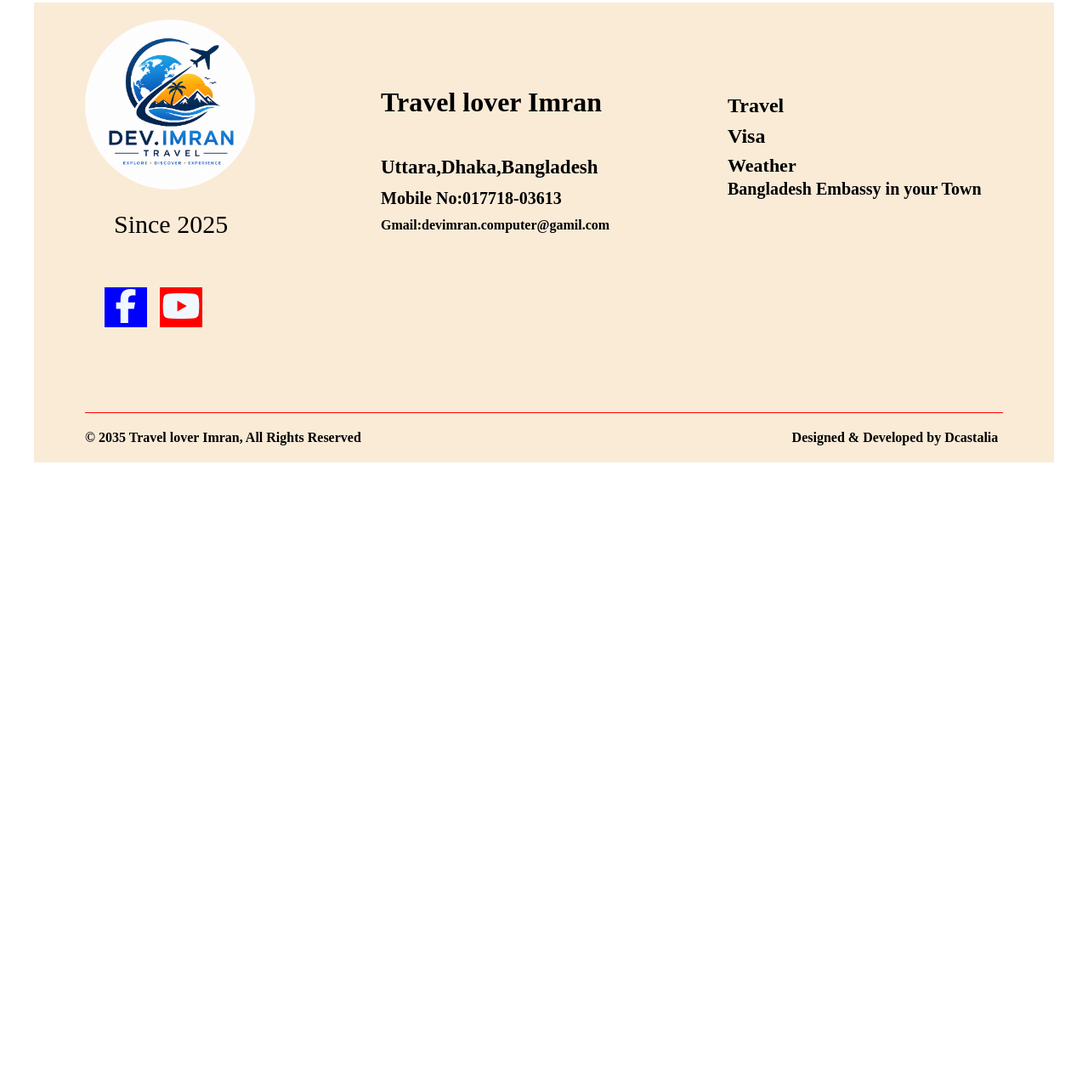
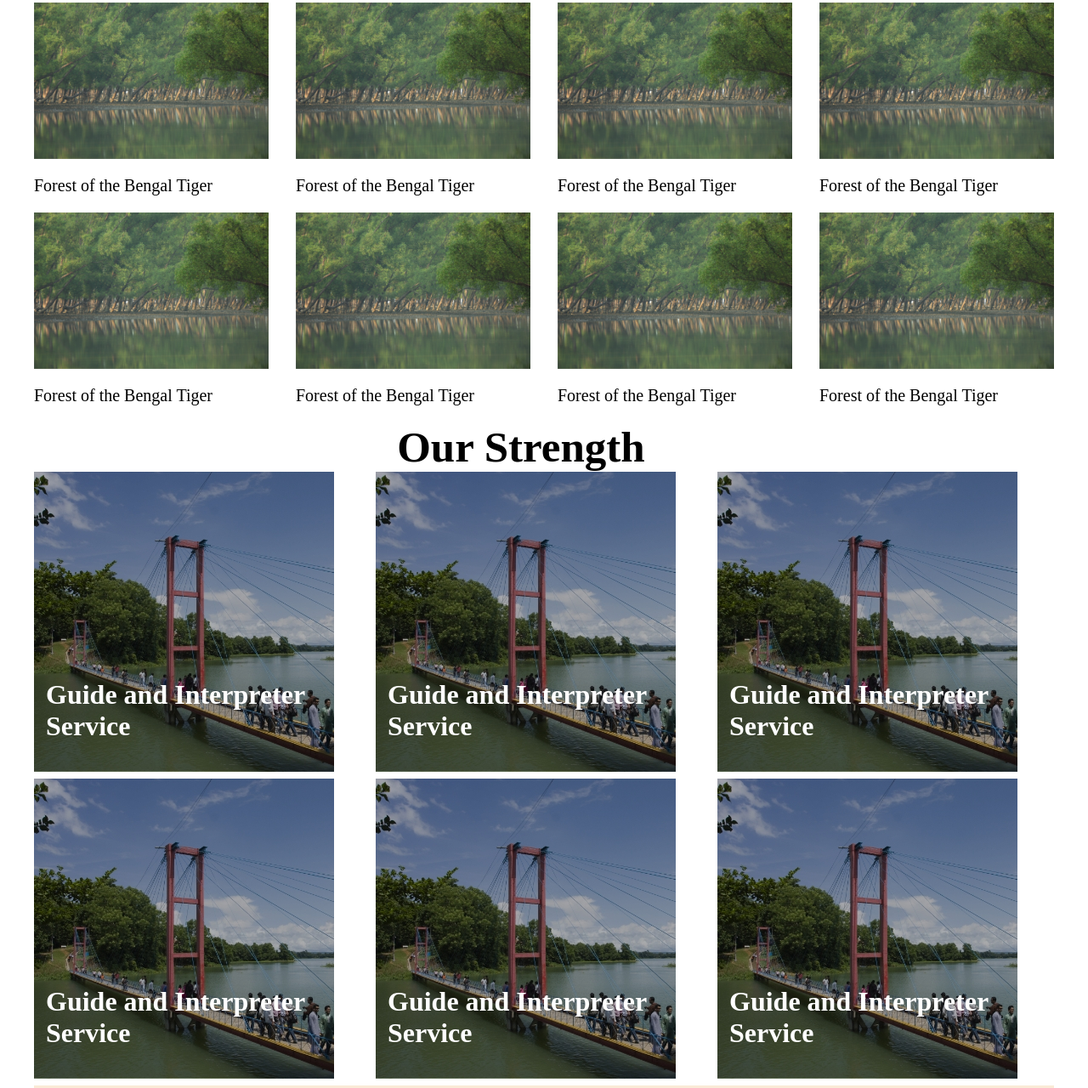
Before and after one commit to devimranbd/travel, a plain HTML site: page index.html in a window 1280 px wide. Shown: the part 579-1859 px from the top of the page at 85% size. Before the commit the page ends 1123 px from the top, so only its background shows below. Drawn offline with Linux system fonts and the light colour scheme.

Commit message:
add five commit

```diff
--- a/index.html
+++ b/index.html
@@ -66,8 +66,130 @@
 
 
 
+     <!-- photo-box start -->
+    <div class="photo-box">
+        <div class="photo-1">
+            <a href="#"><img src="photos/B.T-01-642.jpg" alt=""></a>
+            <a href="#">Forest of the Bengal Tiger</a>
+        </div>
+
+         <div class="photo-1">
+     <a href="#"><img src="photos/B.T-01-642.jpg" alt=""></a>
+     <a href="#">Forest of the Bengal Tiger</a>
+    </div>
+
+     <div class="photo-1">
+     <a href="#"><img src="photos/B.T-01-642.jpg" alt=""></a>
+     <a href="#">Forest of the Bengal Tiger</a>
+ </div>
 
 
+
+ <div class="photo-1">
+     <a href="#"><img src="photos/B.T-01-642.jpg" alt=""></a>
+     <a href="#">Forest of the Bengal Tiger</a>
+ </div>
+
+
+
+ <div class="photo-1">
+     <a href="#"><img src="photos/B.T-01-642.jpg" alt=""></a>
+     <a href="#">Forest of the Bengal Tiger</a>
+ </div>
+
+
+
+ <div class="photo-1">
+     <a href="#"><img src="photos/B.T-01-642.jpg" alt=""></a>
+     <a href="#">Forest of the Bengal Tiger</a>
+ </div>
+
+
+
+ <div class="photo-1">
+     <a href="#"><img src="photos/B.T-01-642.jpg" alt=""></a>
+     <a href="#">Forest of the Bengal Tiger</a>
+ </div>
+
+
+
+ <div class="photo-1">
+     <a href="#"><img src="photos/B.T-01-642.jpg" alt=""></a>
+     <a href="#">Forest of the Bengal Tiger</a>
+ </div>
+
+
+
+
+
+
+
+
+
+
+
+
+
+
+
+    </div>
+      <!-- photo-box end -->
+
+        <!-- our-strength-box start -->
+      <div class="our-strength-box">
+        <h1>Our Strength</h1>
+      </div>
+        <!-- our-strength-box end -->
+
+
+    <!-- our-strength start -->
+    <div class="our-strength">
+
+        <!-- our-strength-1 start -->
+        <div class="our-strength-1">
+            <h1><a href="#"><img src="photos/asdasddsa.jpg" alt=""></a></h1>
+            <h2><a href="#">Guide and Interpreter Service</a></h2>
+        </div>
+        <!-- our-strength-1 end-->
+
+         <!-- our-strength-1 start -->
+ <div class="our-strength-1">
+     <h1><a href="#"><img src="photos/asdasddsa.jpg" alt=""></a></h1>
+     <h2><a href="#">Guide and Interpreter Service</a></h2>
+ </div>
+ <!-- our-strength-1 end-->
+
+  <!-- our-strength-1 start -->
+ <div class="our-strength-1">
+     <h1><a href="#"><img src="photos/asdasddsa.jpg" alt=""></a></h1>
+     <h2><a href="#">Guide and Interpreter Service</a></h2>
+ </div>
+ <!-- our-strength-1 end-->
+
+  <!-- our-strength-1 start -->
+ <div class="our-strength-1">
+     <h1><a href="#"><img src="photos/asdasddsa.jpg" alt=""></a></h1>
+     <h2><a href="#">Guide and Interpreter Service</a></h2>
+ </div>
+ <!-- our-strength-1 end-->
+
+  <!-- our-strength-1 start -->
+ <div class="our-strength-1">
+     <h1><a href="#"><img src="photos/asdasddsa.jpg" alt=""></a></h1>
+     <h2><a href="#">Guide and Interpreter Service</a></h2>
+ </div>
+ <!-- our-strength-1 end-->
+
+  <!-- our-strength-1 start -->
+ <div class="our-strength-1">
+     <h1><a href="#"><img src="photos/asdasddsa.jpg" alt=""></a></h1>
+     <h2><a href="#">Guide and Interpreter Service</a></h2>
+ </div>
+ <!-- our-strength-1 end-->
+
+
+    </div>
+     <!-- our-strength end-->
 
 
 
--- a/style.css
+++ b/style.css
@@ -235,4 +235,51 @@
 .Attractions-box h2 {
     font-size: 17px;
     padding: 0px 78px;
+}.photo-box {
+    width: 1200px;
+    margin: auto;
+    display: flex;
+    justify-content: space-between;
+    flex-wrap: wrap;
 }
+
+.photo-1 {
+    width: 23%;
+}
+ img  {
+    max-width: 100%;
+}.photo-1 a {
+    font-size: 20px;
+    text-decoration: none;
+    margin-bottom: 20px;
+    display: flex;
+    color: black;
+}
+.our-strength-box {
+    width: 27%;
+    margin: auto;
+}
+
+.our-strength-box h1 {
+    font-size: 51px;
+    color: black;
+}.our-strength {
+    width: 1200px;
+    margin: auto;
+    display: flex;
+    justify-content: space-between;
+    flex-wrap: wrap;
+}
+
+.our-strength-1 {
+    width: 33%;
+    position: relative;
+}.our-strength-1 h2 a {
+    font-size: 32px;
+    text-decoration: none;
+    position: absolute;
+    top: 244px;
+    left: 14px;
+    width: 80%;
+    color: white;
+}
```
Also changed, not shown: photos/B.T-01-642.jpg (added), photos/asdasddsa.jpg (added), 1 other file.
